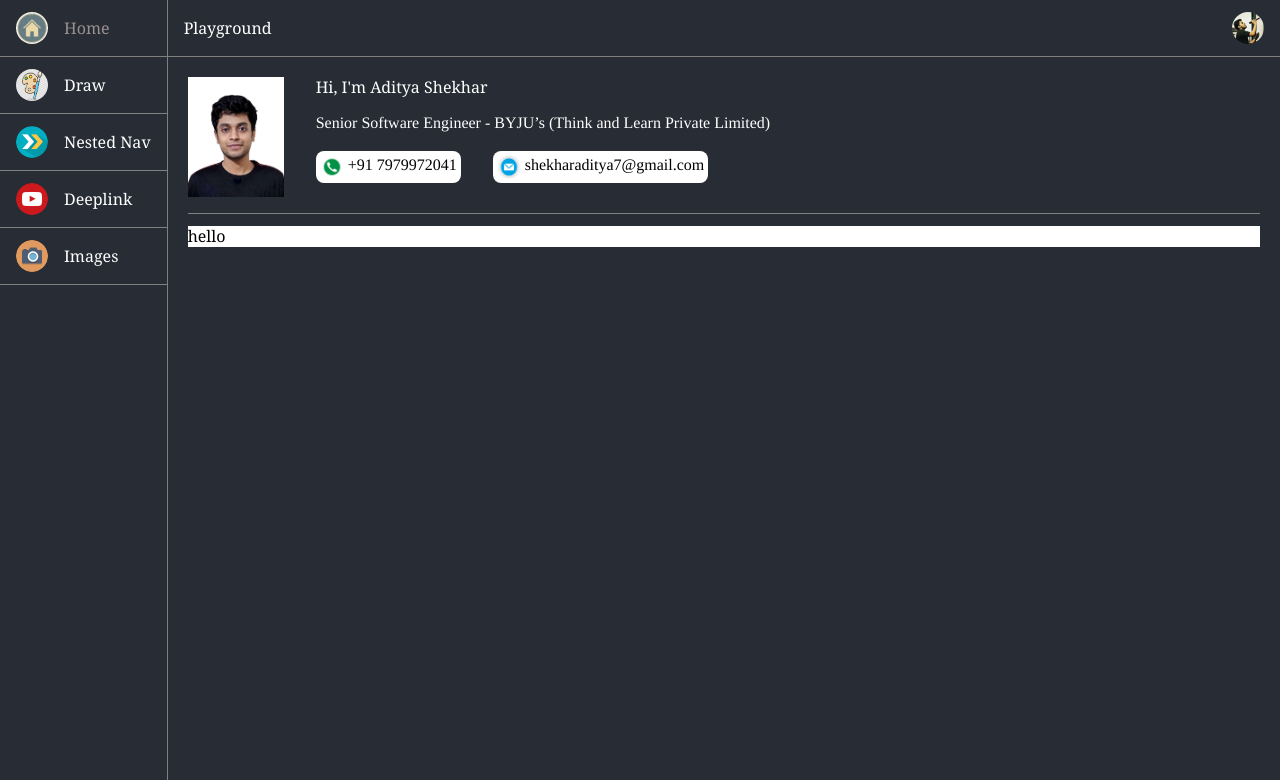
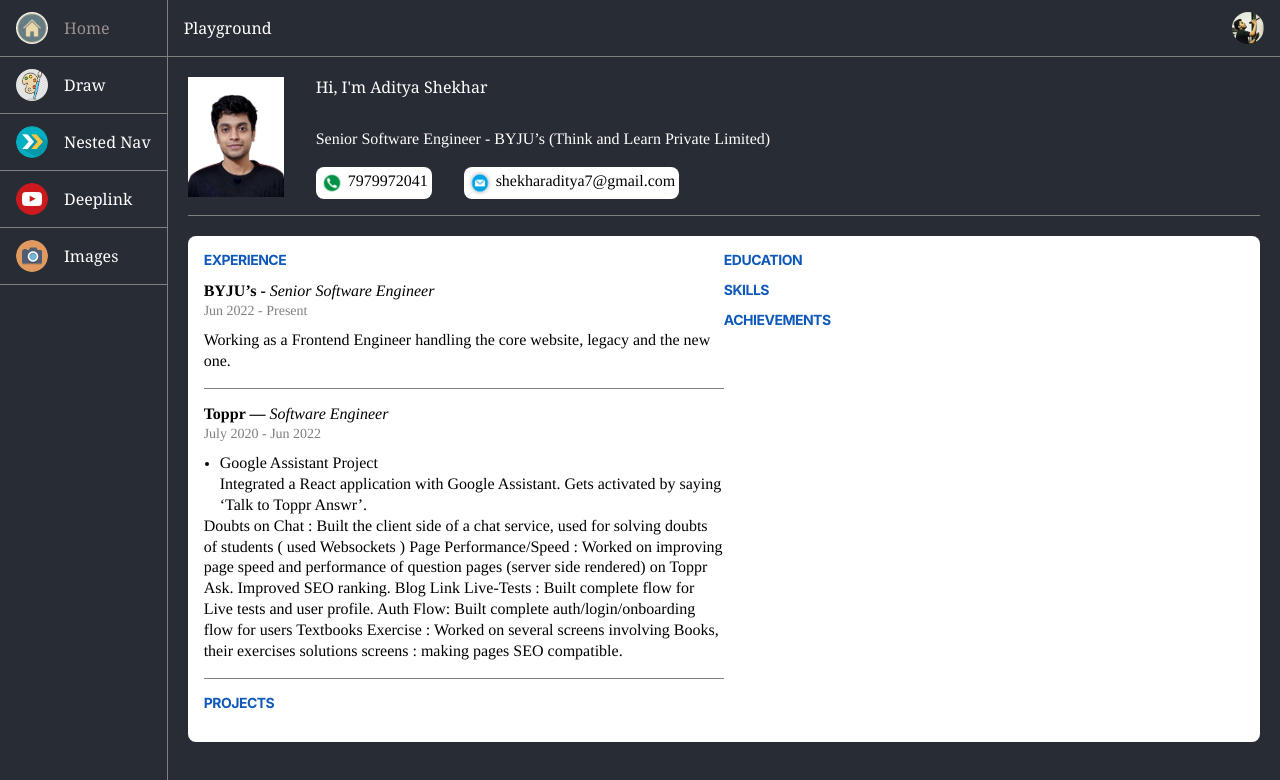
Before and after one commit to shekharaditya7/my-app, a React (Create React App) app: page / in a window 1280 px wide. Shown: the top 780 px of the page. Built offline with nearby package versions, Linux system fonts and the light colour scheme.

Commit message:
resume base setup

```diff
--- a/src/components/Home/Intro.js
+++ b/src/components/Home/Intro.js
@@ -22,7 +22,7 @@ export default function Intro() {
                 alt="call"
                 className={styles.phoneImg}
               ></img>
-              <span>+91 7979972041</span>
+              <span>7979972041</span>
             </div>
             <div className={styles.phone}>
               <img
--- a/src/components/Home/Intro.module.scss
+++ b/src/components/Home/Intro.module.scss
@@ -4,7 +4,7 @@
   font-size: 0.875rem;
   display: block;
   border-bottom: 1px solid grey;
-  margin-bottom: 12px;
+  margin-bottom: 20px;
 
   h2 {
     margin-bottom: 16px;
@@ -49,8 +49,10 @@
     display: flex;
     font-size: 1rem;
   }
-  h2 {
-    margin-bottom: 32px;
+  .description {
+    h2 {
+      margin-bottom: 32px;
+    }
   }
 
   .profile {
--- a/src/components/Home/Resume.js
+++ b/src/components/Home/Resume.js
@@ -1,5 +1,46 @@
 import styles from "./Resume.module.scss";
 
 export default function Resume() {
-  return <div className={styles.wrapper}>hello</div>;
+  return (
+    <div className={styles.wrapper}>
+      <div className={styles.lhs}>
+        <h2 className={styles.heading}> Experience </h2>
+        <div className={styles.resumeItem}>
+          <strong>BYJU’s - </strong>
+          <i>Senior Software Engineer </i>
+          <div className={styles.duration}>Jun 2022 - Present</div>
+          Working as a Frontend Engineer handling the core website, legacy and
+          the new one.
+        </div>
+        <div className={styles.resumeItem}>
+          <strong>Toppr — </strong>
+          <i> Software Engineer</i>
+          <div className={styles.duration}>July 2020 - Jun 2022</div>
+          <ul className={styles.list}>
+            <li className={styles.listItem}>
+              <h3>Google Assistant Project</h3>
+              <p>
+                Integrated a React application with Google Assistant. Gets
+                activated by saying ‘Talk to Toppr Answr’.
+              </p>
+            </li>
+          </ul>
+          Doubts on Chat : Built the client side of a chat service, used for
+          solving doubts of students ( used Websockets ) Page Performance/Speed
+          : Worked on improving page speed and performance of question pages
+          (server side rendered) on Toppr Ask. Improved SEO ranking. Blog Link
+          Live-Tests : Built complete flow for Live tests and user profile. Auth
+          Flow: Built complete auth/login/onboarding flow for users Textbooks
+          Exercise : Worked on several screens involving Books, their exercises
+          solutions screens : making pages SEO compatible.
+        </div>
+        <h2 className={styles.heading}> Projects </h2>
+      </div>
+      <div className={styles.rhs}>
+        <h2 className={styles.heading}> Education </h2>
+        <h2 className={styles.heading}> Skills </h2>
+        <h2 className={styles.heading}> Achievements </h2>
+      </div>
+    </div>
+  );
 }
--- a/src/components/Home/Resume.module.scss
+++ b/src/components/Home/Resume.module.scss
@@ -1,6 +1,51 @@
+@import "./../../styles/index.scss";
 .wrapper {
-  display: flex;
   width: 100%;
   color: black;
   background-color: white;
+  padding: 16px;
+  border-radius: 8px;
 }
+.lhs,
+.rhs {
+  flex: 1;
+}
+.heading {
+  font-size: 12px;
+  font-family: -apple-system, BlinkMacSystemFont, "Segoe UI", Roboto, Oxygen,
+    Ubuntu, Cantarell, "Open Sans", "Helvetica Neue", sans-serif;
+  color: #0f59bb;
+  text-transform: uppercase;
+  font-weight: bold;
+  letter-spacing: -0.5px;
+  margin-bottom: 12px;
+}
+
+.resumeItem {
+  font-size: 14px;
+  font-family: "Times New Roman", Times, serif;
+  padding-bottom: 16px;
+  margin-bottom: 16px;
+  border-bottom: 1px solid gray;
+  ul {
+    padding-left: 16px;
+  }
+}
+
+.duration {
+  color: gray;
+  font-size: 14px;
+  margin-bottom: 10px;
+}
+
+@include if-device(desktop-tablet) {
+  .wrapper {
+    display: flex;
+  }
+  .heading {
+    font-size: 14px;
+  }
+  .resumeItem {
+    font-size: 16px;
+  }
+}
--- a/src/index.scss
+++ b/src/index.scss
@@ -27,11 +27,6 @@ ul {
   font-weight: 400;
   margin: 0;
   padding: 0;
-}
-
-ol,
-ul {
-  list-style: none;
 }
 
 img {
@@ -65,10 +60,6 @@ button {
 button:focus {
   border: 0;
   outline: 0;
-}
-
-li {
-  list-style-type: none;
 }
 
 small {
@@ -263,10 +254,6 @@ section {
   display: block;
 }
 
-nav ul {
-  list-style: none;
-}
-
 blockquote,
 q {
   quotes: none;
```
